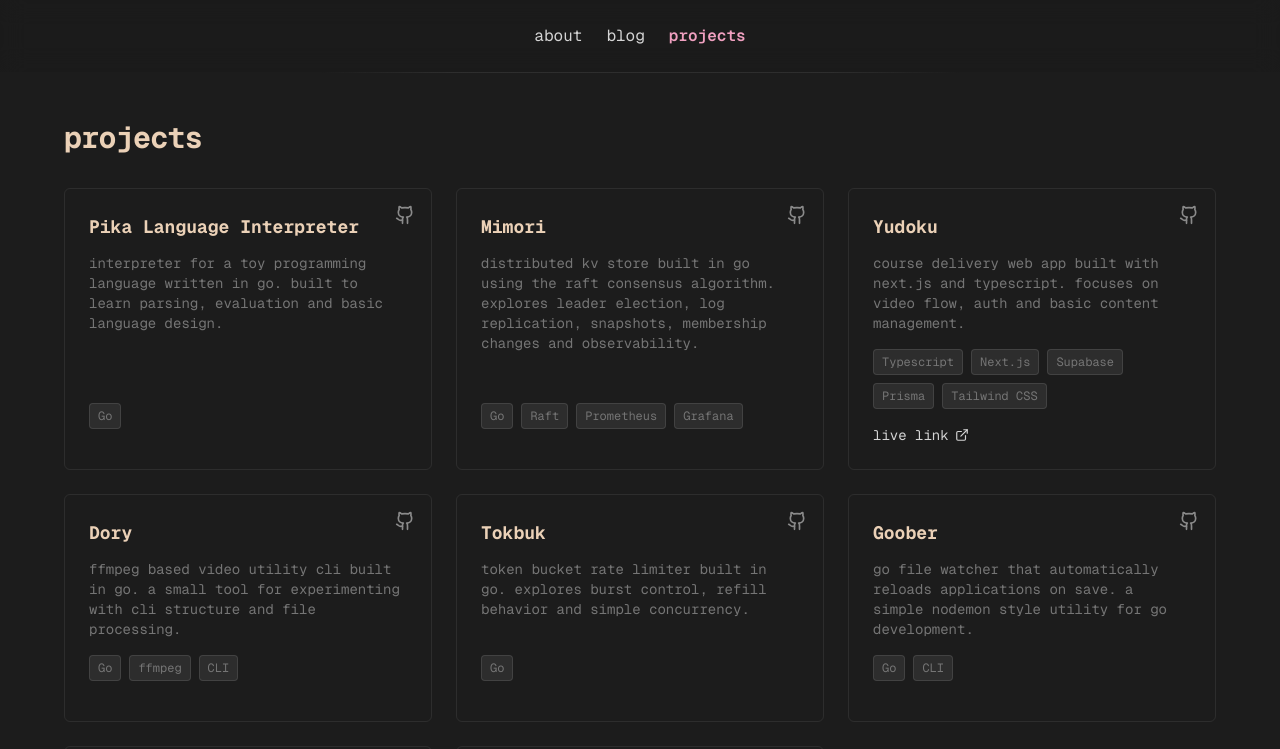
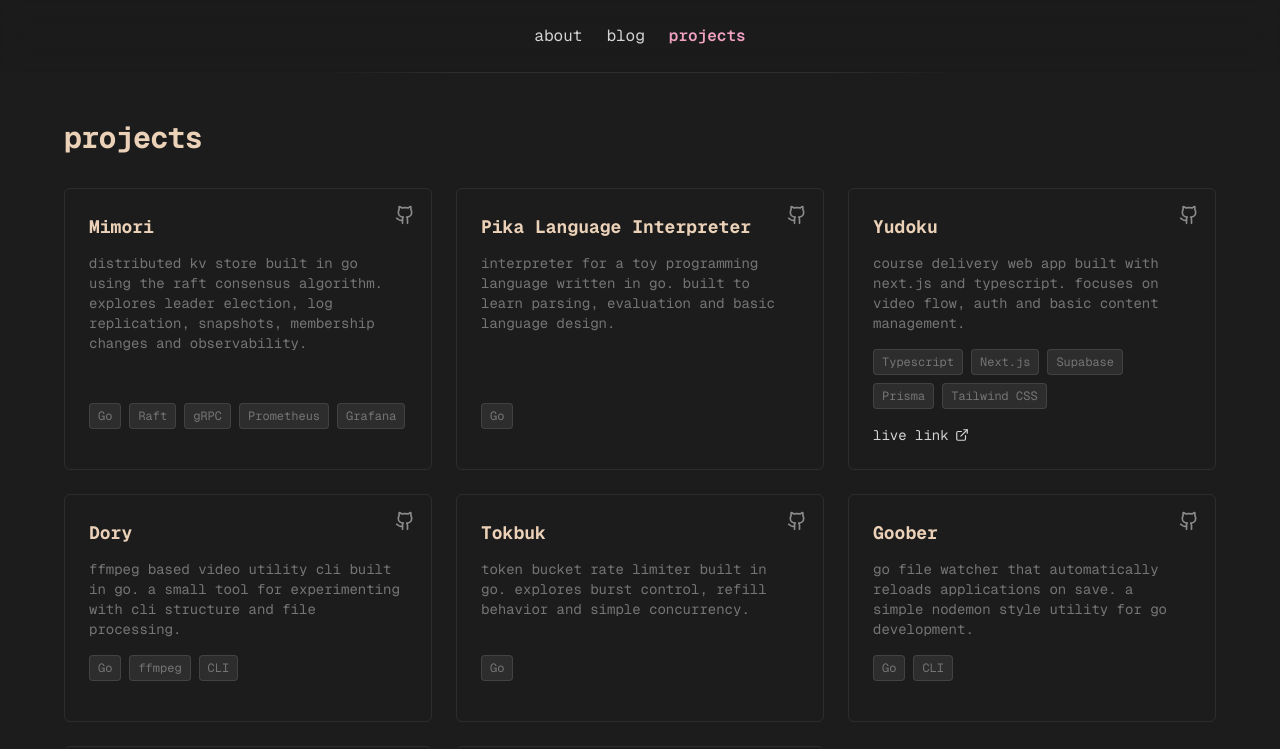
Before and after one commit to jerkeyray/portfolio-mk2, a Next.js app: page /projects in a window 1280 px wide. Shown: the top 749 px of the page. Built offline with nearby package versions, Linux system fonts and the light colour scheme; no server answers.

Commit message:
mimori details

```diff
--- a/data/projects.ts
+++ b/data/projects.ts
@@ -10,18 +10,18 @@ export type Project = {
 
 export const projects: Project[] = [
   {
+    title: "Mimori",
+    description:
+      "distributed kv store built in go using the raft consensus algorithm. explores leader election, log replication, snapshots, membership changes and observability.",
+    tags: ["Go", "Raft", "gRPC", "Prometheus", "Grafana"],
+    repoLink: "https://github.com/jerkeyray/mimori.git",
+  },
+  {
     title: "Pika Language Interpreter",
     description:
       "interpreter for a toy programming language written in go. built to learn parsing, evaluation and basic language design.",
     tags: ["Go"],
     repoLink: "https://github.com/jerkeyray/pika-interpreter.git",
-  },
-  {
-    title: "Mimori",
-    description:
-      "distributed kv store built in go using the raft consensus algorithm. explores leader election, log replication, snapshots, membership changes and observability.",
-    tags: ["Go", "Raft", "Prometheus", "Grafana"],
-    repoLink: "https://github.com/jerkeyray/mimori.git",
   },
   {
     title: "Yudoku",
```
